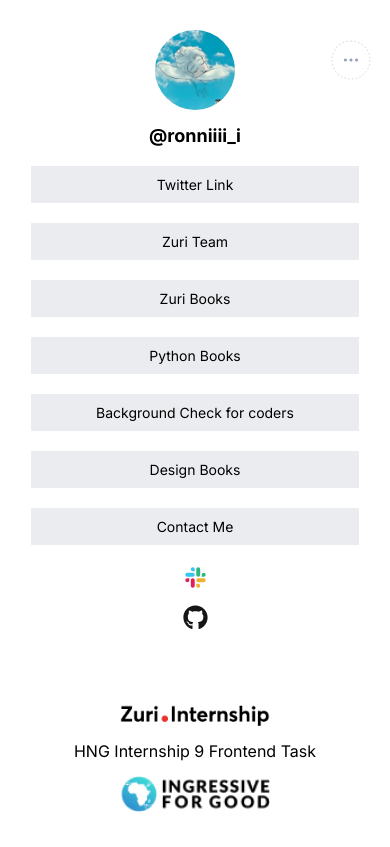
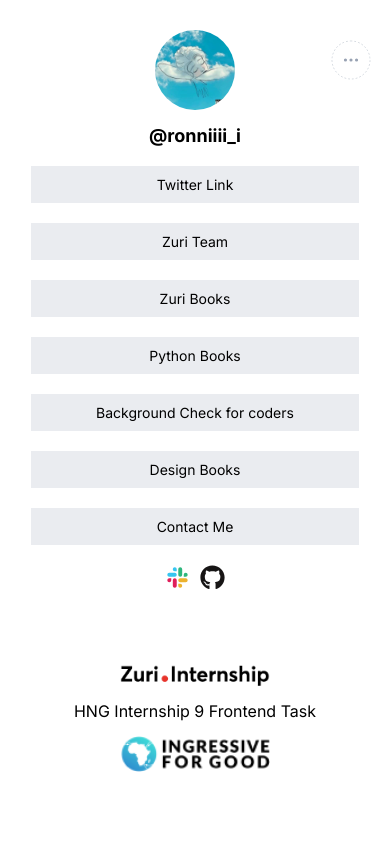
Before and after one commit to ronniiii-i/zuri_react_first, a React (Create React App) app: page / in a window 390 px wide. Built offline with nearby package versions, Linux system fonts and the light colour scheme.

Commit message:
fix: css errors

```diff
--- a/src/App.css
+++ b/src/App.css
@@ -104,6 +104,9 @@ footer img{
   max-width: 150px;
 }
 @media screen and (max-width: 550px){
+  .socials.flex.row{
+    flex-direction: row;
+  }
   footer{
     flex-direction: column;
   }
```
